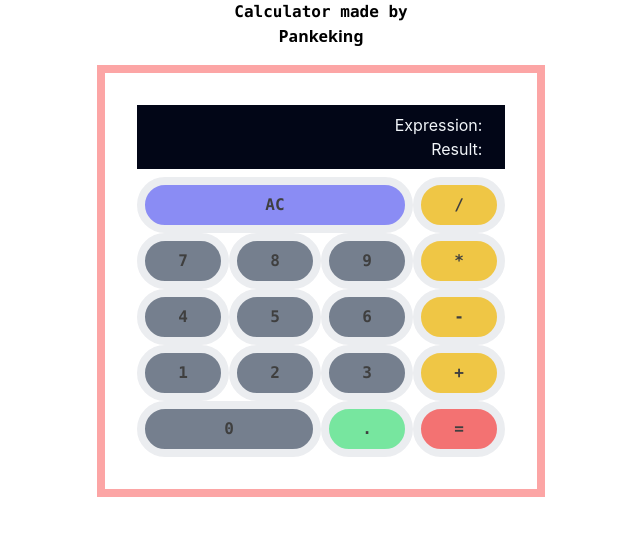
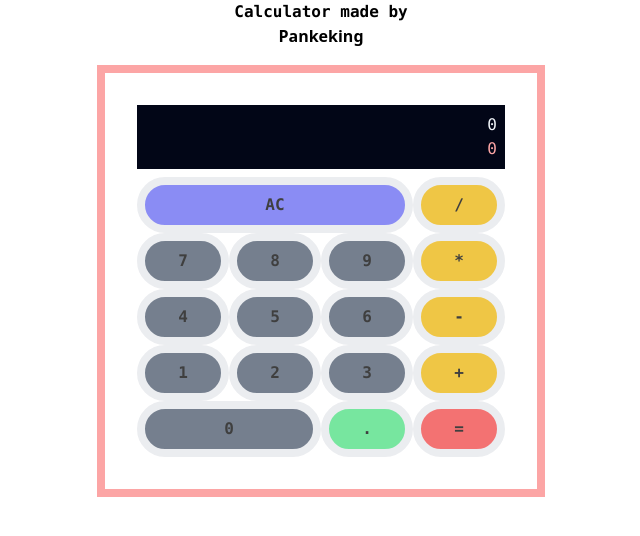
Before and after one commit to Pankeking/pancakalculator, a React (Create React App) app: page / in a window 1280 px wide. Shown: the top 536 px of the page, without its empty margins (319-959 px from the left). Built offline with nearby package versions, Linux system fonts and the light colour scheme; the HTML template or start-up script is replaced by a standard one.

Commit message:
expression and result differentiate id=display, non zero start

```diff
--- a/src/components/Display.js
+++ b/src/components/Display.js
@@ -10,9 +10,9 @@ const Display = () => {
 
 
     return (
-        <div id="display" className="col-span-4 bg-slate-950 text-right p-2 mb-2">
-            <div className="text-slate-100">Expression: <span style={{visibility: "hidden"}}>0</span>{expression}</div>
-            <div className="text-slate-100">Result: <span style={{visibility: "hidden"}}>0</span>{result}</div>
+        <div className="col-span-4 font-mono bg-slate-950 text-right p-2 mb-2">
+            <div id="display" className="text-slate-100"><span style={{visibility: "hidden"}}>0</span>{expression}</div>
+            <div className="text-red-300"><span style={{visibility: "hidden"}}>0</span>{result}</div>
         </div>
     );
 };
--- a/src/features/reducers.js
+++ b/src/features/reducers.js
@@ -1,6 +1,6 @@
 // reducers.js
 
-import { configureStore, createSlice } from '@reduxjs/toolkit';
+import { createSlice } from '@reduxjs/toolkit';
 import * as math from "mathjs";
 
 
@@ -10,20 +10,25 @@ import * as math from "mathjs";
 const calculatorSlice = createSlice({
   name: 'calculator',
   initialState: {
-    expression: "",
-    result: "",
+    expression: "0",
+    result: "0",
   },
   reducers: {
     updateExpression: (state, action) => {
-      state.expression = state.expression.concat(action.payload);
+        if(state.expression.length === 1 && state.expression[0] == 0) {
+            state.expression = action.payload;
+        } else {
+            state.expression = state.expression.concat(action.payload);
+        }
     },
     updateResult: (state) => {
         const parsedExpression = math.evaluate(state.expression);
+        state.expression = parsedExpression.toString();
         state.result = parsedExpression.toString();
     },
     clearCalculator: (state) => {
-      state.expression = '';
-      state.result = '';
+      state.expression = '0';
+      state.result = '0';
     },
   },
 });
```
